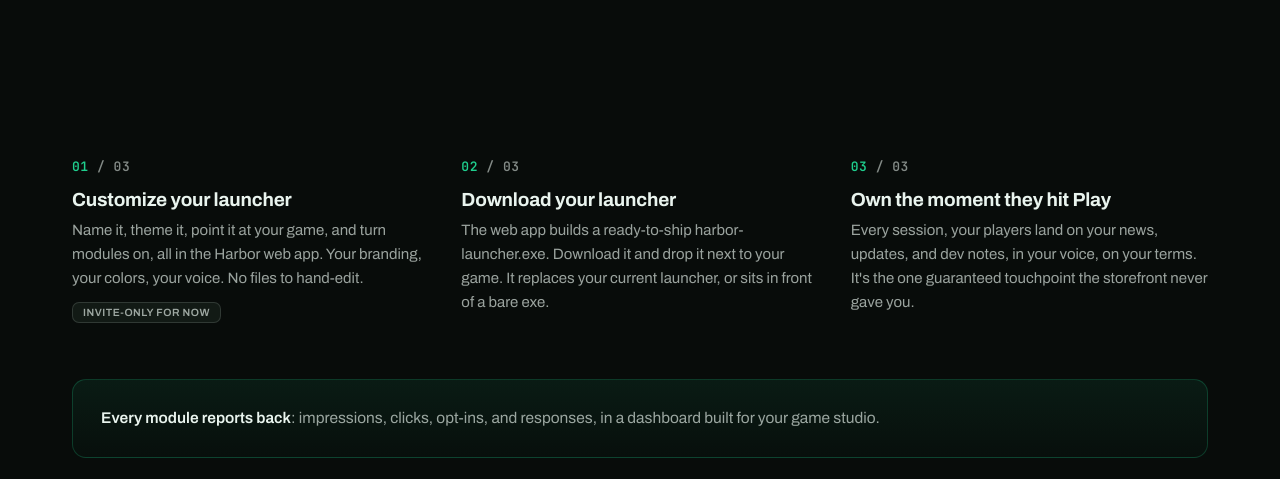
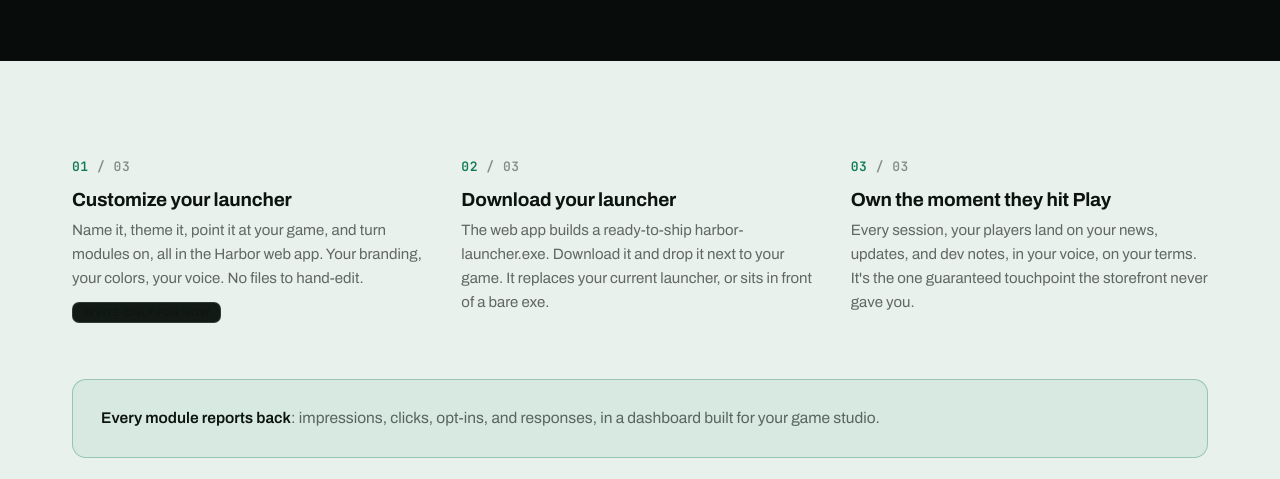
Before and after one commit to unrealrobin/harbor-site, an Astro site: page /how-it-works in a window 1280 px wide. Shown: the part 473-952 px from the top of the page. Built offline with nearby package versions, Linux system fonts and the light colour scheme; Astro itself is replaced by a stand-in of ours.

Commit message:
har-220: light sections on interior pages — steps + FAQ on how-it-works, pricing on early-access; .section-light utility

```diff
--- a/src/pages/early-access.astro
+++ b/src/pages/early-access.astro
@@ -64,7 +64,7 @@ import Base from '../layouts/Base.astro';
   </section>
 
   <!-- ===== Pricing ===== -->
-  <section class="section">
+  <section class="section section-light">
     <div class="container">
       <div class="section-head center">
         <span class="eyebrow">After the free window</span>
--- a/src/pages/how-it-works.astro
+++ b/src/pages/how-it-works.astro
@@ -127,7 +127,7 @@ const FAQS: { q: string; a: string }[] = [
   </section>
 
   <!-- ===== Steps + analytics ===== -->
-  <section class="section">
+  <section class="section section-light">
     <div class="container">
       <div class="steps" data-rv-group>
         {
@@ -260,7 +260,7 @@ const FAQS: { q: string; a: string }[] = [
   </section>
 
   <!-- ===== FAQ ===== -->
-  <section class="section" id="faq">
+  <section class="section section-light" id="faq">
     <div class="container container-narrow">
       <div class="section-head center">
         <span class="eyebrow">FAQ</span>
@@ -302,26 +302,26 @@ const FAQS: { q: string; a: string }[] = [
     display: inline-block;
     font-size: 13px;
     font-weight: 600;
-    color: var(--teal);
+    color: var(--flip-accent);
     letter-spacing: 0.04em;
     margin-bottom: 14px;
   }
   .step-num-total {
-    color: var(--text3);
+    color: color-mix(in srgb, var(--flip-ink) 45%, transparent);
   }
   .step-title {
     font-family: var(--font-display);
     font-size: 19px;
     font-weight: 700;
     letter-spacing: -0.01em;
-    color: var(--text);
+    color: var(--flip-ink);
     margin: 0 0 8px;
   }
   .step-desc {
     font-family: var(--font-body);
     font-size: 15px;
     line-height: 1.6;
-    color: var(--text2);
+    color: var(--flip-muted);
     margin: 0;
   }
   .step-note {
@@ -332,7 +332,7 @@ const FAQS: { q: string; a: string }[] = [
     font-weight: 600;
     letter-spacing: 0.05em;
     text-transform: uppercase;
-    color: var(--text2);
+    color: color-mix(in srgb, var(--flip-ink) 55%, transparent);
     background: var(--bg3);
     border: 1px solid var(--harbor-line-strong);
     border-radius: var(--r-sm);
@@ -346,19 +346,19 @@ const FAQS: { q: string; a: string }[] = [
     align-items: center;
     margin-top: 56px;
     padding: 26px 28px;
-    border: 1px solid var(--teal-border);
-    background: linear-gradient(180deg, var(--teal-bg), rgba(31, 207, 142, 0.02));
+    border: 1px solid color-mix(in srgb, var(--flip-accent) 32%, transparent);
+    background: color-mix(in srgb, var(--flip-accent) 7%, transparent);
     border-radius: var(--r-lg);
   }
   .analytics-band p {
     font-family: var(--font-body);
     font-size: 15.5px;
     line-height: 1.6;
-    color: var(--text2);
+    color: var(--flip-muted);
     margin: 0;
   }
   .analytics-band strong {
-    color: var(--text);
+    color: var(--flip-ink);
     font-weight: 600;
   }
 
--- a/src/styles/global.css
+++ b/src/styles/global.css
@@ -320,6 +320,19 @@ input:focus-visible {
   gap: 16px;
   flex-wrap: wrap;
 }
+/* ----- Light section (ground inversion) -----
+   Brand doc: light sections are capped per page and never adjacent. Dark
+   panels (faq cards, price panel, wireframes) keep their own colors on a
+   light ground — that contrast is the point. */
+.section-light {
+  background: var(--flip-bg);
+  color: var(--flip-ink);
+}
+.section-light .eyebrow { color: var(--flip-accent); }
+.section-light .display-lg { color: var(--flip-ink); }
+.section-light .lede { color: var(--flip-muted); }
+.section-light .text-teal { color: var(--flip-accent); }
+
 /* ----- Directional scroll entrances (brand doc motion rule) -----
    Elements tagged data-rv slide in from their anchored side (set --rv inline;
    default is a rise). A group parent tagged data-rv-group staggers its
```
